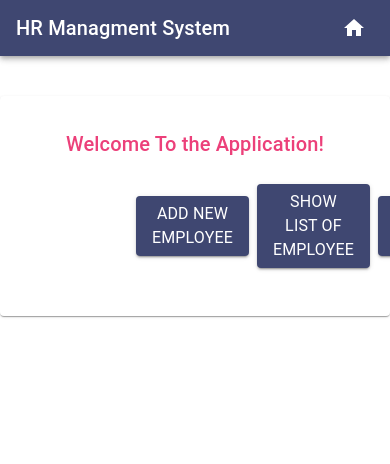
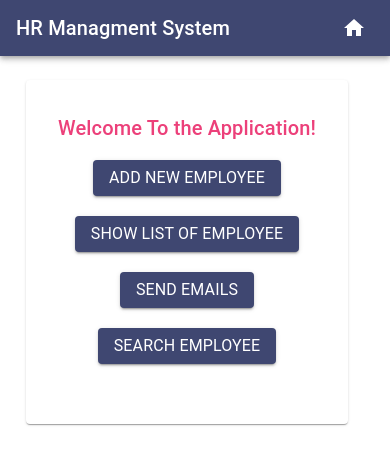
Before and after one commit to ASIF-Mahmud1/TechNext, a React (Create React App) app in the folder client/: page / in a window 390 px wide. Shown: the top 464 px of the page. Built offline with nearby package versions, Linux system fonts and the light colour scheme.

Commit message:
responsive

```diff
--- a/client/src/employee/component/AddNewEmployee.js
+++ b/client/src/employee/component/AddNewEmployee.js
@@ -7,7 +7,7 @@ import {
   } from "react-router-dom";
   import React, {useState, useEffect} from 'react'
   import {Navigate as Redirect} from 'react-router-dom'
-  import {Button,Typography,TextField,Card,CardActions,CardContent,Icon,} from '@mui/material';
+  import {Button,Typography,Grid,TextField,Card,CardActions,CardContent,Icon,} from '@mui/material';
   import {makeStyles}  from '@mui/styles';
 
 
@@ -34,6 +34,9 @@ import {
     submit: {
       margin: 'auto',
       marginBottom: theme.spacing(2)
+    },
+    gridItem:{
+      marginBottom:20
     }
   }))
 
@@ -43,6 +46,7 @@ import {
 
 
       return (
+        <Grid container spacing={2}>
             <Card className={classes.card}>
                 <CardContent>
                   <Typography variant="h6" className={classes.title}>
@@ -50,19 +54,28 @@ import {
                   </Typography>
 
 
-          <CardActions style={{ paddingLeft:120}}>
+                  <Grid item xs= {12}  className={classes.gridItem}>
                     <Link to="/form">
                     <Button color="primary" variant="contained" >
                       <Typography>Fillup Form </Typography>
                     </Button>
                   </Link>
+                  </Grid>
+
+                  <Grid item xs= {12}  className={classes.gridItem}>
                     <Link to="/byCsv">
                     <Button color="primary" variant="contained" >
                       <Typography>Upload List of Employee by CSV</Typography>
                     </Button>
                   </Link>
+                 </Grid>
+                <CardActions >
+
+
                 </CardActions>
                 </CardContent>
               </Card>
+        </Grid>
+
       )
   }
--- a/client/src/employee/component/SearchEmployee.js
+++ b/client/src/employee/component/SearchEmployee.js
@@ -68,7 +68,7 @@ export default function CreateSubCategory() {
 
     }
 
-  return ( <Paper>
+  return ( <Paper elevation={0}>
     <Card className={classes.card}>
           <CardContent>
               <Typography variant="h6" className={classes.title}>
--- a/client/src/employee/container/Dashborad.js
+++ b/client/src/employee/container/Dashborad.js
@@ -7,7 +7,7 @@ import {
   } from "react-router-dom";
   import React, {useState, useEffect} from 'react'
   import {Navigate as Redirect} from 'react-router-dom'
-  import {Button,Typography,TextField,Card,CardActions,CardContent,Icon,} from '@mui/material';
+  import {Button,Typography,TextField,Card,CardActions,CardContent,Icon,Grid} from '@mui/material';
   import {makeStyles}  from '@mui/styles';
 
 
@@ -23,17 +23,8 @@ import {
       margin: theme.spacing(2),
       color: theme.palette.protectedTitle
     },
-    error: {
-      verticalAlign: 'middle'
-    },
-    textField: {
-      marginLeft: theme.spacing(1),
-      marginRight: theme.spacing(1),
-      width: 300
-    },
-    submit: {
-      margin: 'auto',
-      marginBottom: theme.spacing(2)
+    gridItem:{
+      marginBottom:20
     }
   }))
 
@@ -43,36 +34,67 @@ import {
 
 
       return (
+        <Grid container spacing={2}>
         <Card className={classes.card}>
-          <CardContent>
+          <CardContent >
             <Typography variant="h6" className={classes.title}>
               Welcome To the Application!
             </Typography>
 
 
-          <CardActions style={{ paddingLeft:120}}>
+            <Grid item xs= {12}  className={classes.gridItem} >
               <Link to="/addEmployee">
               <Button color="primary" variant="contained" >
                 <Typography>Add New Employee</Typography>
               </Button>
             </Link>
+            </Grid>
+
+            <Grid item xs= {12}  className={classes.gridItem}>
                 <Link to="/employee">
                 <Button color="primary" variant="contained" >
                   <Typography>Show List of Employee</Typography>
                 </Button>
               </Link>
+            </Grid>
+
+            <Grid item xs= {12}  className={classes.gridItem}>
               <Link to="/sendEmail">
               <Button color="primary" variant="contained" >
                 <Typography>Send Emails</Typography>
               </Button>
             </Link>
+            </Grid>
+
+            <Grid item xs= {12}  className={classes.gridItem}>
                 <Link to="/searchEmployee">
                 <Button color="primary" variant="contained" >
                   <Typography>Search Employee</Typography>
                 </Button>
               </Link>
-           </CardActions>
+            </Grid>
+
           </CardContent>
         </Card>
+        </Grid>
       )
   }
+
+
+  /*
+      gridItem:{
+      marginBottom:20
+    }
+
+
+
+     <Grid container spacing={2}>
+
+     </Grid>
+
+
+    <Grid item xs= {12}  className={classes.gridItem}>
+
+     </Grid>
+
+  */
```
Lines whose indentation alone changed are shown as unchanged.
